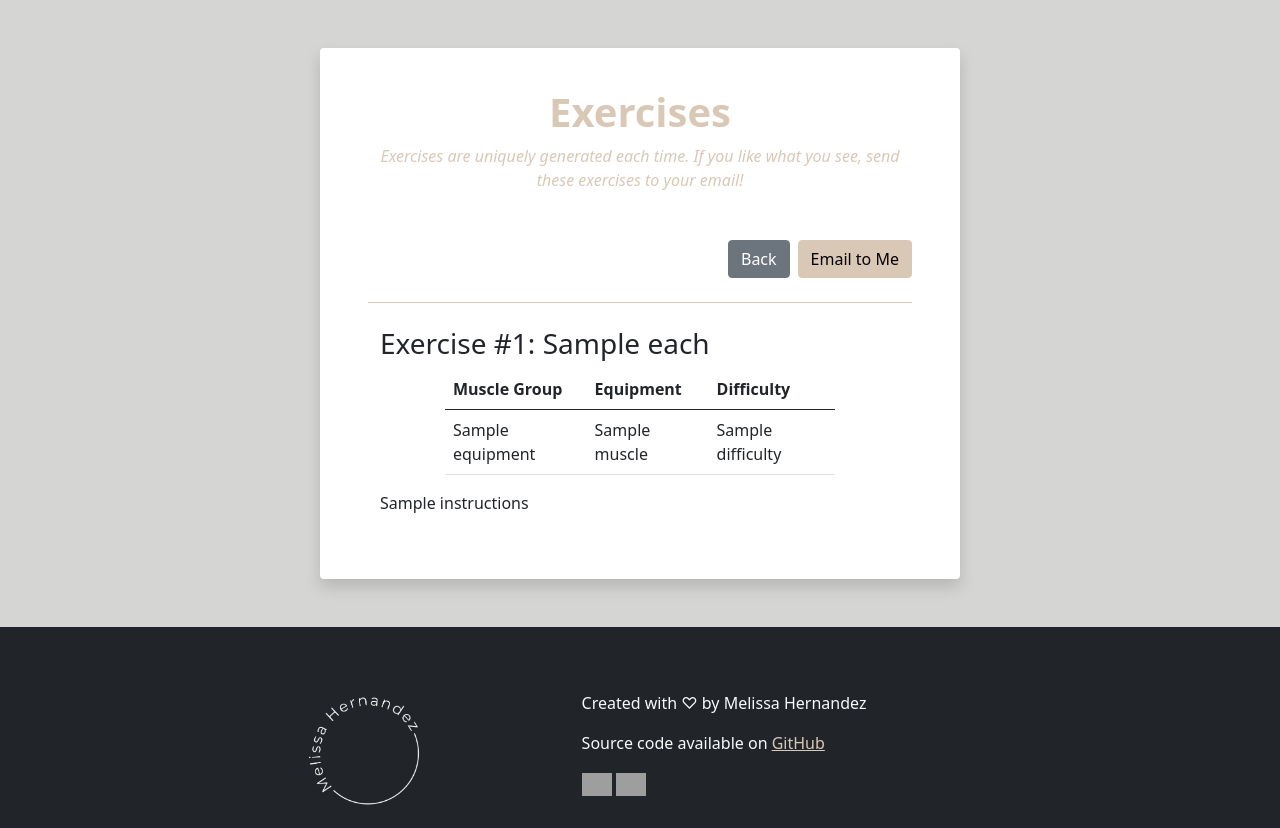
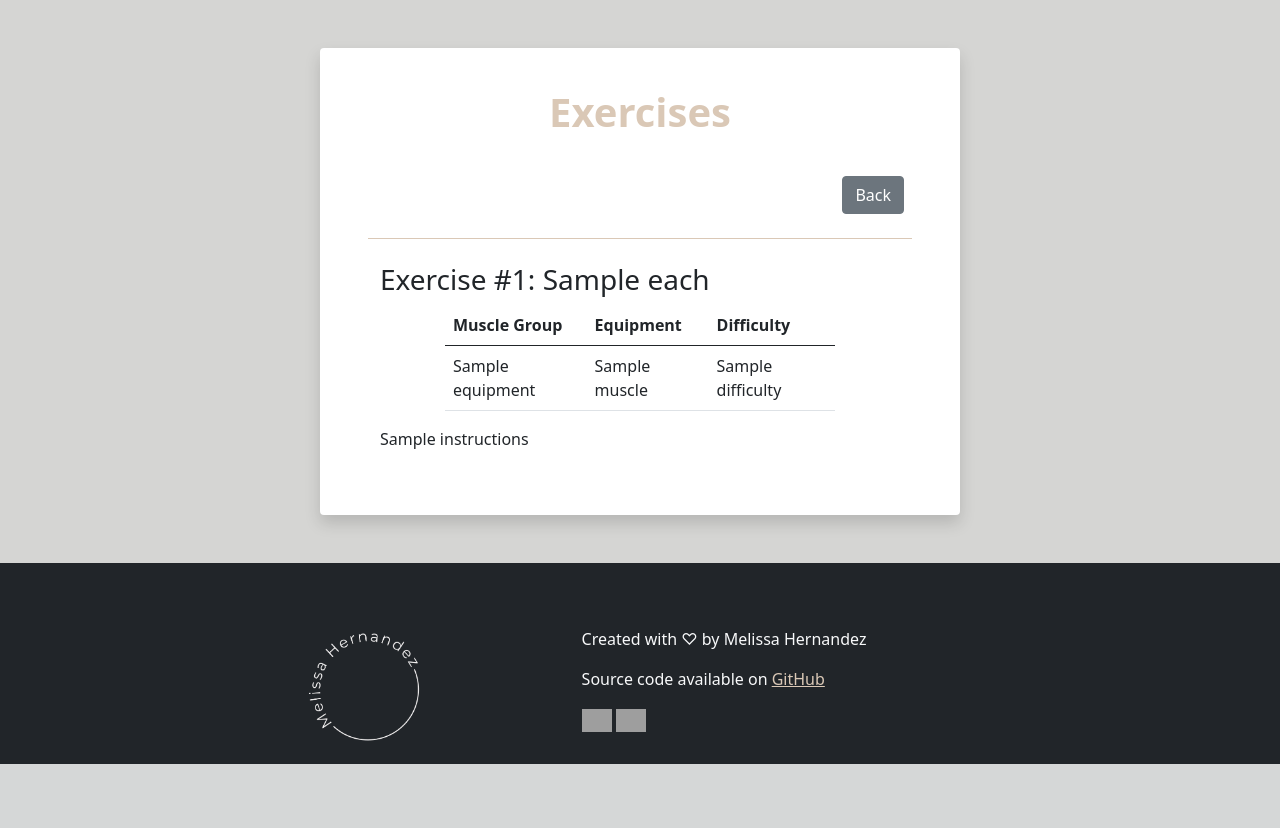
Before and after one commit to mmhernandez/flex_meal_tracker, a Flask app: template flask_app/templates/exercises.html in a window 1280 px wide. Shown: the part 92-920 px from the top of the page. After the commit the page ends 856 px from the top, so only its background shows below. Run offline with Flask 2, Linux system fonts and the light colour scheme; the template is opened without the code that fills it: most values are stand-ins (such as "Sample title", 1, 10 or a date in 2020); some libraries are stand-ins or nearby versions; grey boxes are pictures that could not be loaded.

Commit message:
Remove email of exercises function, unnecessary

```diff
--- a/flask_app/controllers/users_controller.py
+++ b/flask_app/controllers/users_controller.py
@@ -88,45 +88,6 @@ def get_exercise_data():
             print("Error:", api_response.status_code, api_response.text)
 
         return render_template("exercises.html", exercise_list=response_list)
-    return redirect("/")
-
-@app.route("/email/exercises", methods=["POST"])
-def email_exercises():
-    if "id" in session:
-        print(request.form)
-
-        # send email using python: https://youtu.be/g_j6ILT-X0k
-        email_sender = 'flexmealtracker@gmail.com'
-        email_password = 'dfkckfavyazvgrkx'  #Email password: flexPython88
-        email_recipient = user.User.get_email_by_id({"id": session["id"]})
-        subject = 'Exercise List'
-
-        ordered_form_data = []
-        #loop through request form in chunks of 10, to group like data together
-        #start at 0, then 10, then 20, etc, until 40 (since each exercise has 5 data points)
-        chunk = 0
-        while chunk <= 40:
-            for i in range (chunk, 10):
-                ordered_form_data.append(request.form[0])
-            chunk += 10
-
-        print(ordered_form_data)
-        body = '''
-
-        '''
-
-        # em = EmailMessage()
-        # em["From"] = email_sender
-        # em["To"] = email_recipient
-        # em["Subject"] = subject
-        # em.set_content(body)
-
-        # context = ssl.create_default_context()
-        # with smtplib.SMTP_SSL('smtp.gmail.com', 465, context=context) as smtp:
-        #     smtp.login(email_sender, email_password)
-        #     smtp.sendmail(email_sender, email_recipient, em.as_string())
-
-        return redirect("/dashboard")
     return redirect("/")
 
 
--- a/flask_app/templates/exercises.html
+++ b/flask_app/templates/exercises.html
@@ -29,17 +29,14 @@
         </div>
     </header>
     <main>
-        <form action="/email/exercises" method="post" class="container flx-pg mx-auto px-5 py-3 my-5 bg-white rounded shadow">
+        <section action="/email/exercises" method="post" class="container flx-pg mx-auto px-5 py-3 my-5 bg-white rounded shadow">
             <h1 class="text-tan fw-bolder text-center mt-4">Exercises</h1>
-            <p class="text-tan mt-2 text-center fst-italic">Exercises are uniquely generated each time. If you like what you see, send these exercises to your email!</p>
             <div class="d-flex justify-content-end py-4 border-bottom-tan">
                 <a href="/dashboard" class="btn btn-secondary mt-2 text-end me-2">Back</a>
-                <input type="submit" value="Email to Me" class="btn btn-tan mt-2 text-end">
             </div>
             <div class="container mt-4">
                 {% for each in exercise_list %}
                     <h3 class="mb-2">Exercise #{{loop.index}}: {{each["name"]}}</h3>
-                    <input type="hidden" name="exercise_name" value="Exercise #{{loop.index}}: {{each['name']}}">
                     <table class="table w-75 mx-auto">
                         <thead>
                             <tr>
@@ -51,18 +48,15 @@
                         <tbody>
                             <tr>
                                 <td>{{each['equipment'].capitalize()}}</td>
-                                <input type="hidden" name="equipment" value="{{each['equipment'].capitalize()}}">
                                 <td>{{each['muscle'].capitalize()}}</td>
-                                <input type="hidden" name="muscle_group" value="{{each['muscle'].capitalize()}}">
                                 <td>{{each['difficulty'].capitalize()}}</td>
-                                <input type="hidden" name="difficulty" value="{{each['difficulty'].capitalize()}}">
                             </tr>
                         </tbody>
                     </table>
                     <p class="mt-3 mb-5">{{each['instructions']}}</p>
                 {% endfor %}
             </div>
-        </form>
+        </section>
 
         <!-- SCROLL TO TOP -->
         {% include "template_scroll_top.html" %}
```
